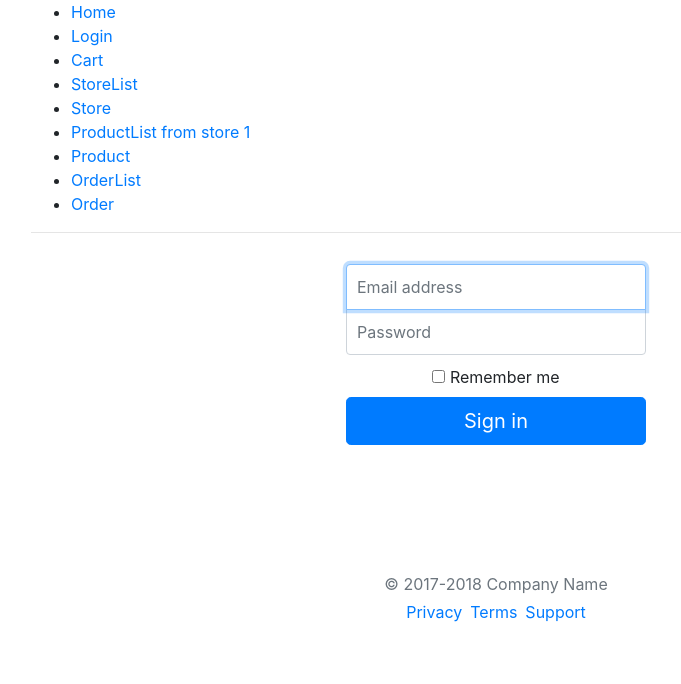
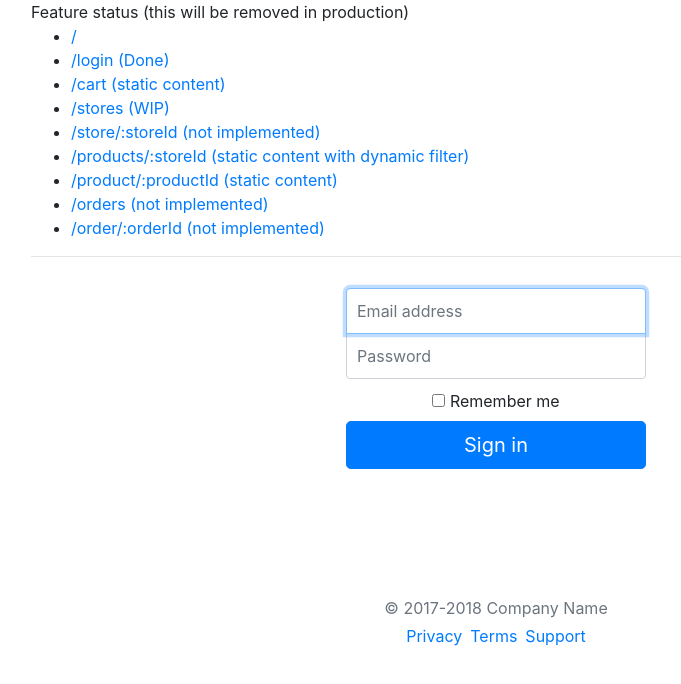
Before and after one commit to pedropb/skip-vanhackaton, a React (Create React App) app: page / in a window 1280 px wide. Shown: the top 684 px of the page, without its empty margins (144-825 px from the left). Built offline with nearby package versions, Linux system fonts and the light colour scheme.

Commit message:
Refactoring Navbar

```diff
--- a/src/App.js
+++ b/src/App.js
@@ -6,6 +6,7 @@ import reduxThunk from 'redux-thunk';
 
 import reducers from './reducers';
 
+import Navbar from './components/Navbar';
 import Login from './containers/Login';
 import Cart from './components/Cart';
 import StoreList from './components/StoreList';
@@ -22,35 +23,7 @@ class App extends Component {
       <Provider store={applyMiddleware(reduxThunk)(createStore)(reducers)}>
         <Router>
           <div className="container">
-            <ul>
-              <li>
-                <Link to="/">Home</Link>
-              </li>
-              <li>
-                <Link to="/login">Login</Link>
-              </li>
-              <li>
-                <Link to="/cart">Cart</Link>
-              </li>
-              <li>
-                <Link to="/stores">StoreList</Link>
-              </li>
-              <li>
-                <Link to="/store/1">Store</Link>
-              </li>
-              <li>
-                <Link to="/products/1">ProductList from store 1</Link>
-              </li>
-              <li>
-                <Link to="/product/1">Product</Link>
-              </li>
-              <li>
-                <Link to="/orders">OrderList</Link>
-              </li>
-              <li>
-                <Link to="/order/1">Order</Link>
-              </li>
-            </ul>
+            <Navbar />
 
             <hr />
             <Route exact path="/" component={Login} />
--- /dev/null
+++ b/src/components/Navbar.js
@@ -0,0 +1,39 @@
+import React from 'react';
+import { Link } from 'react-router-dom';
+
+const Navbar = () => (
+    <div>
+        Feature status (this will be removed in production)
+    <ul>
+            <li>
+                <Link to="/">/</Link>
+            </li>
+            <li>
+                <Link to="/login">/login (Done)</Link>
+            </li>
+            <li>
+                <Link to="/cart">/cart (static content)</Link>
+            </li>
+            <li>
+                <Link to="/stores">/stores (WIP)</Link>
+            </li>
+            <li>
+                <Link to="/store/1">/store/:storeId (not implemented)</Link>
+            </li>
+            <li>
+                <Link to="/products/1">/products/:storeId (static content with dynamic filter)</Link>
+            </li>
+            <li>
+                <Link to="/product/1">/product/:productId (static content)</Link>
+            </li>
+            <li>
+                <Link to="/orders">/orders (not implemented)</Link>
+            </li>
+            <li>
+                <Link to="/order/1">/order/:orderId (not implemented)</Link>
+            </li>
+        </ul>
+    </div>
+)
+
+export default Navbar;
```
